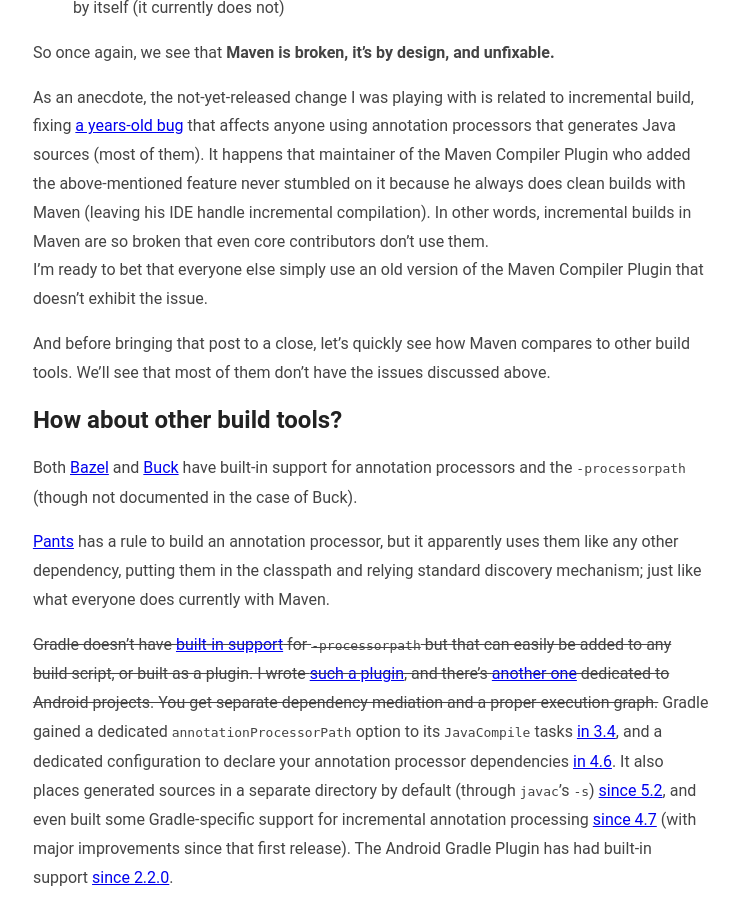
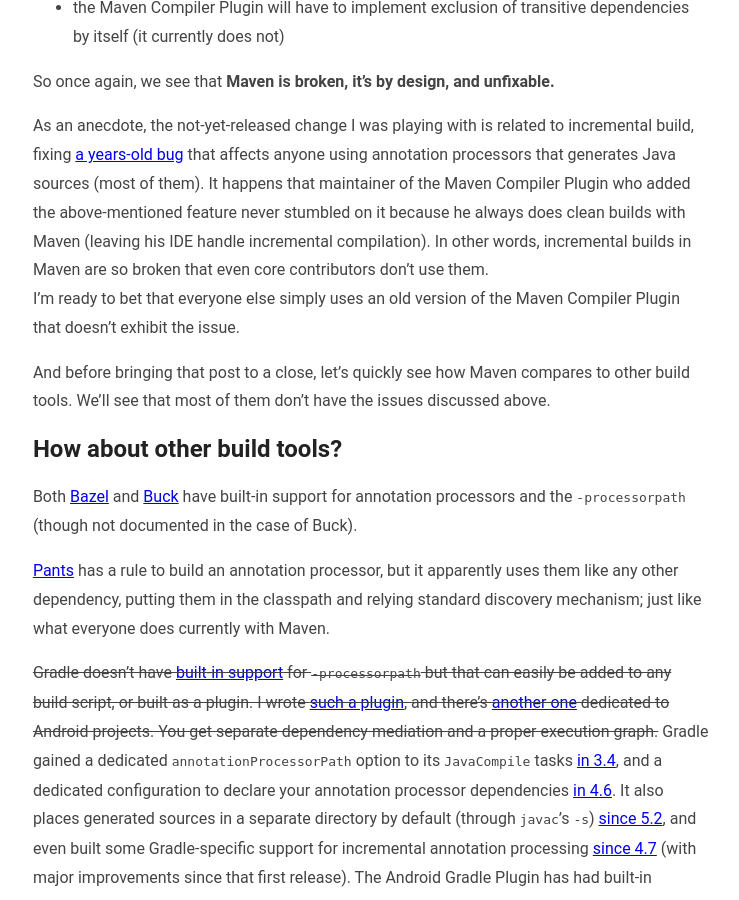
Before and after one commit to tbroyer/blog.ltgt.net, a Jekyll site: the page built from _posts/2016-01-24-maven-is-broken-by-design-2.md, in a window 1280 px wide and 900 px high, scrolled down 2591 px. Shown: the whole window, without its empty margins (269-1008 px from the left). Built offline with Jekyll 4.4.1, drawn with Linux system fonts in a browser that asks for light colours; Markdown is read by kramdown in place of the engine named in the settings; some of the changed text lies outside the part shown.

```diff
--- a/_posts/2016-01-24-maven-is-broken-by-design-2.md
+++ b/_posts/2016-01-24-maven-is-broken-by-design-2.md
@@ -118,7 +119,7 @@ It happens that maintainer of the Maven Compiler Plugin who added the above-ment
 never stumbled on it because he always does clean builds with Maven
 (leaving his IDE handle incremental compilation).
 In other words, incremental builds in Maven are so broken that even core contributors don't use them.
-I'm ready to bet that everyone else simply use an old version of the Maven Compiler Plugin that doesn't exhibit the issue.
+I'm ready to bet that everyone else simply uses an old version of the Maven Compiler Plugin that doesn't exhibit the issue.
 
 And before bringing that post to a close, let's quickly see how Maven compares to other build tools. We'll see that most of them don't have the issues discussed above.
 
```
Also changed, not shown: other parts of _posts/2016-01-24-maven-is-broken-by-design-2.md (+1 -0 lines).
